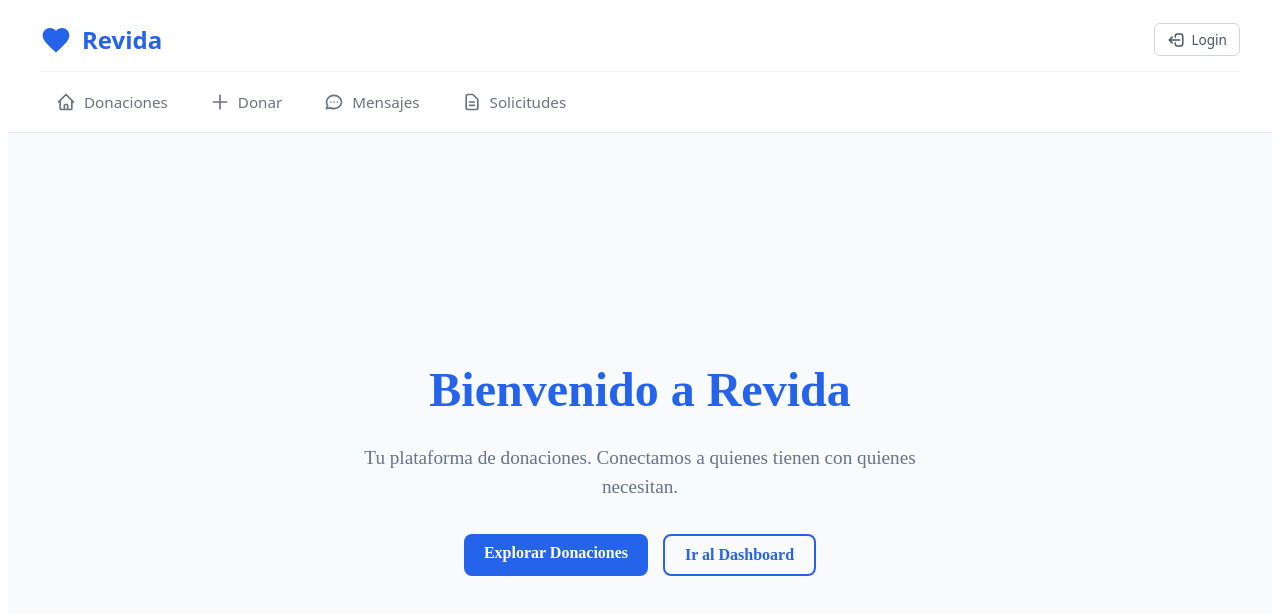
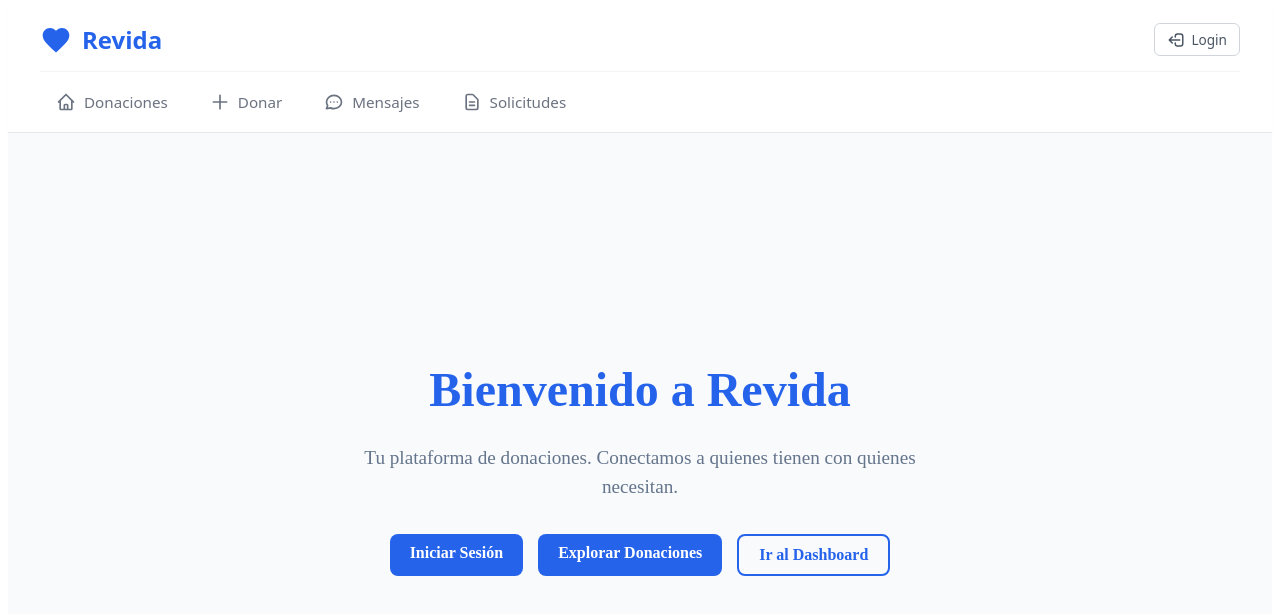
Before and after one commit to MigueleArt/REVIDA, a Next.js app in the folder frontend/: page / in a window 1280 px wide. Shown: the top 614 px of the page. Built offline with nearby package versions, Linux system fonts and the light colour scheme.

Commit message:
Feature: implementacion boton login

```diff
--- a/frontend/src/app/page.jsx
+++ b/frontend/src/app/page.jsx
@@ -17,6 +17,11 @@ export default function HomePage() {
       </p>
 
       <div style={{ display: 'flex', gap: '15px' }}>
+
+        {/*login*/}
+        <Link href="/auth/login" className="btn-primary" style={{ marginTop: 0 }}>
+          Iniciar Sesión
+        </Link>
 
         <Link href="/donaciones" className="btn-primary" style={{ marginTop: 0 }}>
           Explorar Donaciones
```
